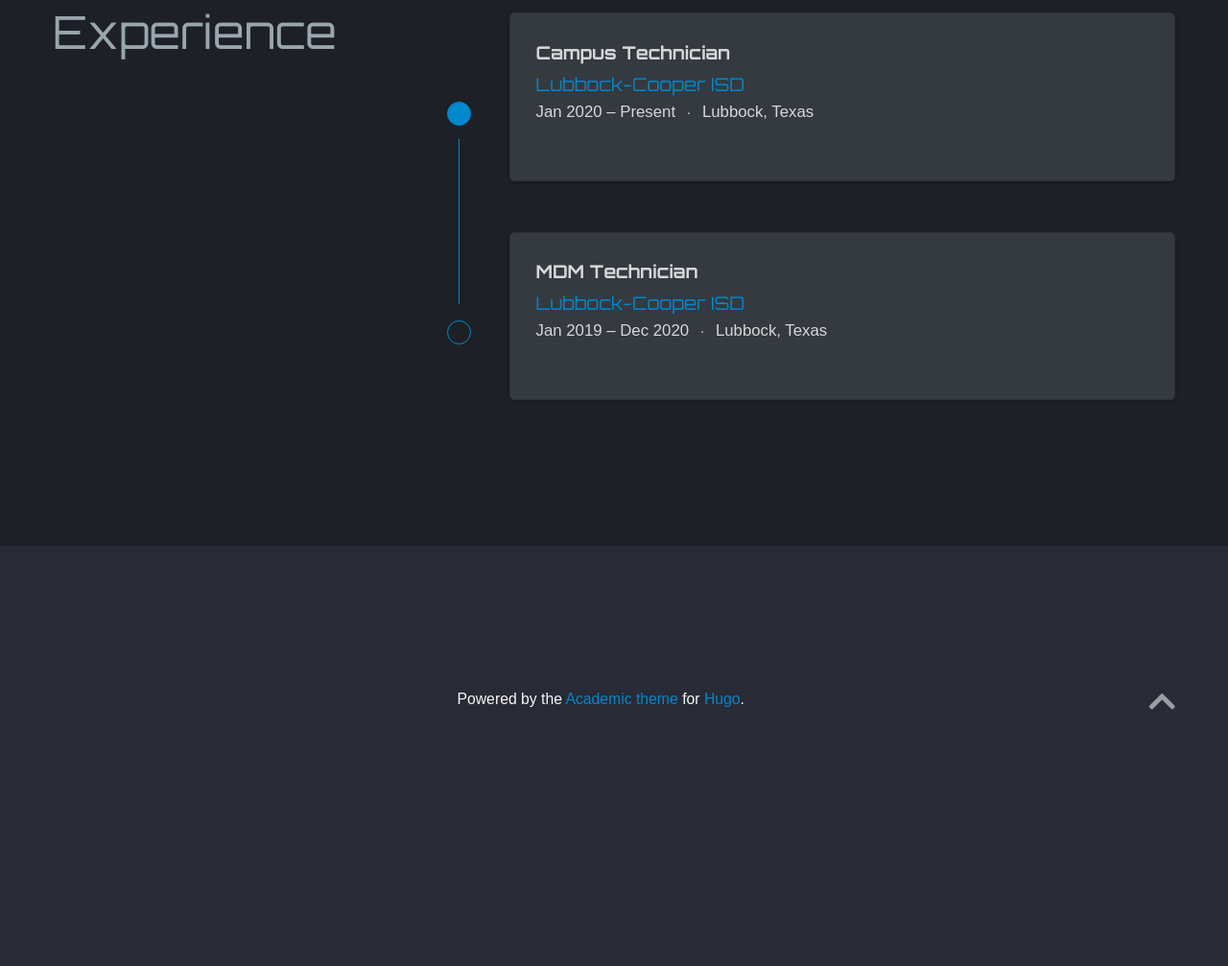
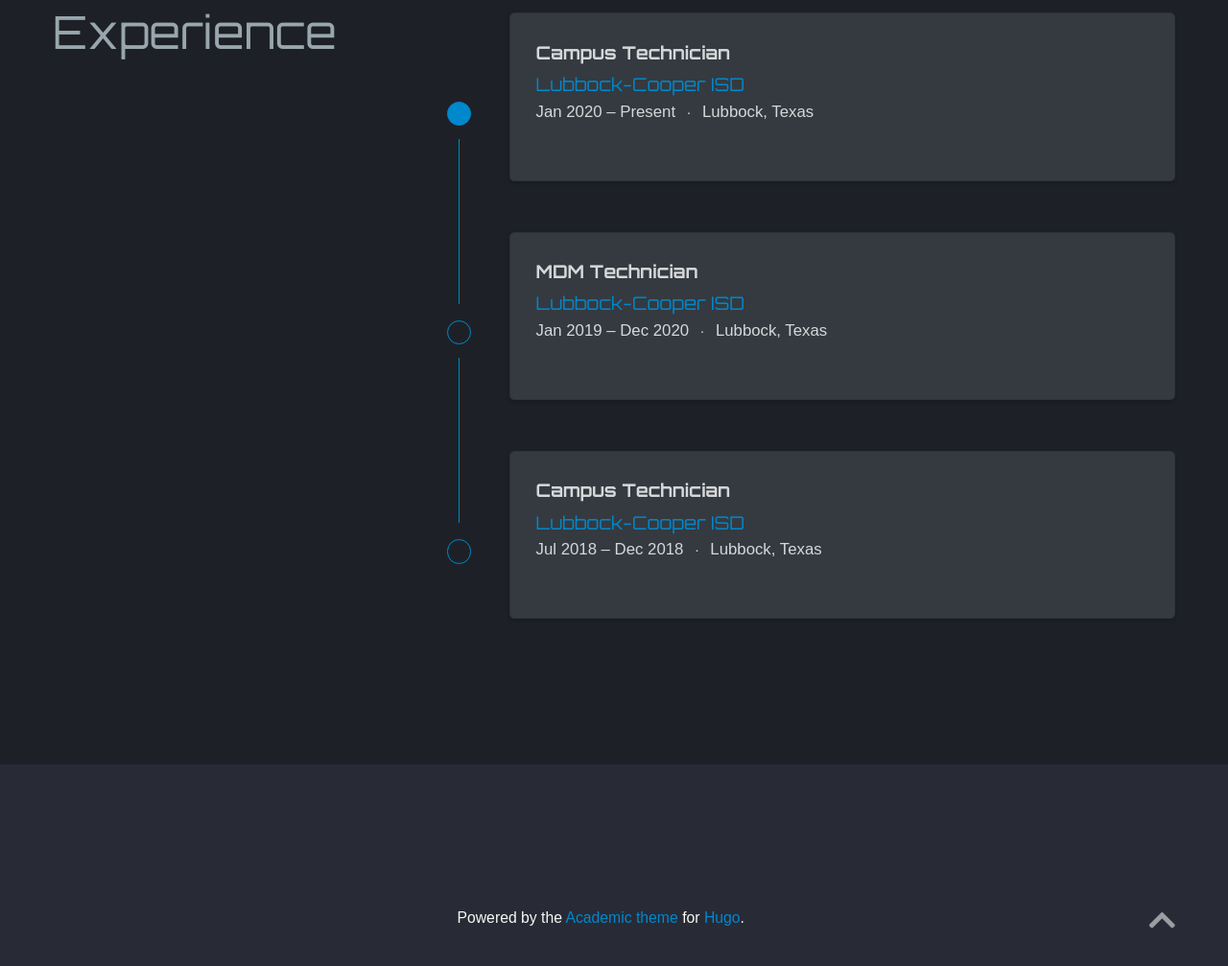
Before and after one commit to gitter-badger/nerdheart101.github.io, a plain HTML site: page about/index.html in a window 1280 px wide. Shown: the part 991-1998 px from the top of the page at 96% size. Before the commit the page ends 1796 px from the top, so only its background shows below. Drawn offline with nearby package versions, Linux system fonts and the light colour scheme; some packages are replaced by stand-ins of ours; some icons are missing; a web font is replaced by a local one.

Commit message:
edit about

```diff
--- a/about/index.html
+++ b/about/index.html
@@ -814,7 +814,7 @@
           <span class="badge badge-pill border ">&nbsp;</span>
         </div>
         <div class="row h-50">
-          <div class="col ">&nbsp;</div>
+          <div class="col border-right">&nbsp;</div>
           <div class="col">&nbsp;</div>
         </div>
       </div>
@@ -828,6 +828,43 @@
               Jan 2019 –
 
                 Dec 2020
+
+
+                <span class="middot-divider"></span>
+                <span>Lubbock, Texas</span>
+
+            </div>
+            <div class="card-text"></div>
+          </div>
+        </div>
+      </div>
+    </div>
+
+    <div class="row experience">
+
+      <div class="col-auto text-center flex-column d-none d-sm-flex">
+        <div class="row h-50">
+          <div class="col border-right">&nbsp;</div>
+          <div class="col">&nbsp;</div>
+        </div>
+        <div class="m-2">
+          <span class="badge badge-pill border ">&nbsp;</span>
+        </div>
+        <div class="row h-50">
+          <div class="col ">&nbsp;</div>
+          <div class="col">&nbsp;</div>
+        </div>
+      </div>
+
+      <div class="col py-2">
+        <div class="card">
+          <div class="card-body">
+            <h4 class="card-title exp-title text-muted mt-0 mb-1">Campus Technician</h4>
+            <h4 class="card-title exp-company text-muted my-0"><a href="www.lcisd.net" target="_blank" rel="noopener">Lubbock-Cooper ISD</a></h4>
+            <div class="text-muted exp-meta">
+              Jul 2018 –
+
+                Dec 2018
 
 
                 <span class="middot-divider"></span>
```
